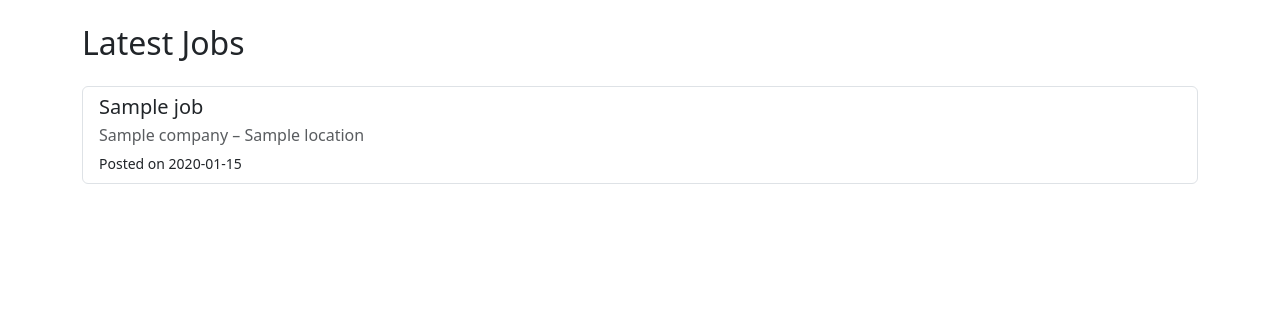
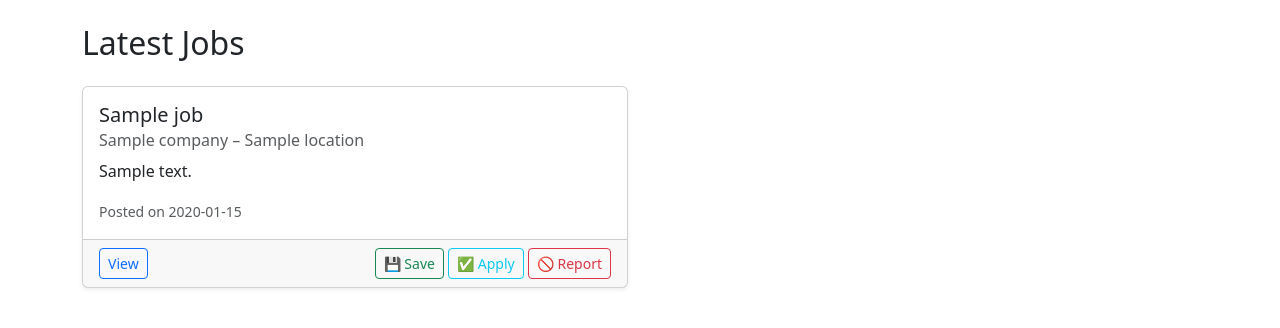
Before and after one commit to eladitzhak/JobIntel_gateway, a FastAPI app: template app/templates/homepage.html in a window 1280 px wide. Shown: the part 56-384 px from the top of the page. Run offline with FastAPI, Linux system fonts and the light colour scheme; the template is opened without the code that fills it: most values are stand-ins (such as "Sample title", 1, 10 or a date in 2020); parts of the project's set-up code (start-up, migrations or seed data) failed here and were passed over.

Commit message:
homepage shows cards
Refactor homepage layout to use cards for job listings and add save, apply, and report buttons

```diff
--- a/app/templates/homepage.html
+++ b/app/templates/homepage.html
@@ -2,19 +2,48 @@
 
 {% block content %}
 <h2 class="mb-4">Latest Jobs</h2>
-<div class="list-group">
+
+<div class="row row-cols-1 row-cols-md-2 g-4">
     {% for job in jobs %}
-    <a href="/job/{{ job.id }}" class="list-group-item list-group-item-action">
-        <h5 class="mb-1">{{ job.title }}</h5>
-        <p class="mb-1 text-muted">{{ job.company }} – {{ job.location }}</p>
-        <small>
+    <div class="col">
+        <div class="card h-100 shadow-sm">
+            <div class="card-body">
+                <h5 class="card-title">
+                    {{ job.title }}
+                    {% if job.posted_time and (job.posted_time >= (now - timedelta(days=8))) %}
+                    <span class="badge bg-success">New</span>
+                    {% endif %}
+                </h5>
+                <h6 class="card-subtitle mb-2 text-muted">
+                    {{ job.company or "Unknown company" }} – {{ job.location or "Unknown location" }}
+                </h6>
+                <p class="card-text">
+                    {{ job.description[:120] if job.description else "No description available..." }}
+                </p>
+                <small class="text-muted">
                     {% if job.posted_time %}
                     Posted on {{ job.posted_time.strftime('%Y-%m-%d') }}
                     {% else %}
                     Posted time NA
                     {% endif %}
                 </small>
-    </a>
+            </div>
+            <div class="card-footer d-flex justify-content-between">
+                <a href="/job/{{ job.id }}" class="btn btn-sm btn-outline-primary">View</a>
+                <div>
+                    <form action="/save/{{ job.id }}" method="post" style="display:inline;">
+                        <button class="btn btn-sm btn-outline-success" type="submit">💾 Save</button>
+                    </form>
+                    <form action="/apply/{{ job.id }}" method="post" style="display:inline;">
+                        <button class="btn btn-sm btn-outline-info" type="submit">✅ Apply</button>
+                    </form>
+                    <form action="/report/{{ job.id }}" method="post" style="display:inline;">
+                        <button class="btn btn-sm btn-outline-danger" type="submit">🚫 Report</button>
+                    </form>
+                </div>
+            </div>
+        </div>
+    </div>
     {% endfor %}
 </div>
 {% endblock %}
```
Also changed, not shown: app/routers/web_routes.py (+13 -2 lines). Lines whose indentation alone changed are shown as unchanged.
